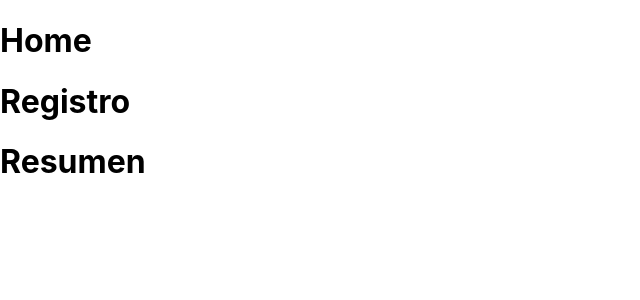
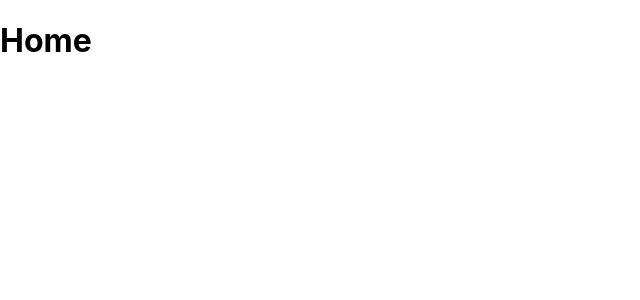
Before and after one commit to AndresQA/Emma, a React (Create React App) app: page / in a window 1280 px wide. Shown: the top 300 px of the page, without its empty margins (0-640 px from the left). Built offline with nearby package versions, Linux system fonts and the light colour scheme.

Commit message:
source 2

```diff
--- a/package.json
+++ b/package.json
@@ -8,6 +8,7 @@
     "@testing-library/user-event": "^12.1.10",
     "react": "^17.0.1",
     "react-dom": "^17.0.1",
+    "react-router-dom": "^5.2.0",
     "react-scripts": "4.0.3",
     "web-vitals": "^1.0.1"
   },
--- a/public/index.html
+++ b/public/index.html
@@ -1,5 +1,5 @@
 <!DOCTYPE html>
-<html lang="en">
+<html lang="es">
   <head>
     <meta charset="utf-8" />
     <link rel="icon" href="%PUBLIC_URL%/favicon.ico" />
--- a/src/App/App.js
+++ b/src/App/App.js
@@ -2,14 +2,17 @@ import React from 'react';
 import Home from '../Home/Home';
 import Register from '../Register/Register';
 import Resume from '../Resume/Resume';
-//import './App.css';
+import { HashRouter as Router, Route, link } from 'react-router-dom';
 
 function App() {
   return (
     <div>
-      <Home/>
-      <Register/>
-      <Resume></Resume>
+      <Router>
+        <Route path="/" exact component={Home}/>
+        <Route path="/registro" component={Register}/>
+        <Route path="/resumen" component={Resume}/>
+      </Router>
+
 
     </div>
   );
```
Also changed, not shown: 2 other files (tests, documents, lock files or other folders).
